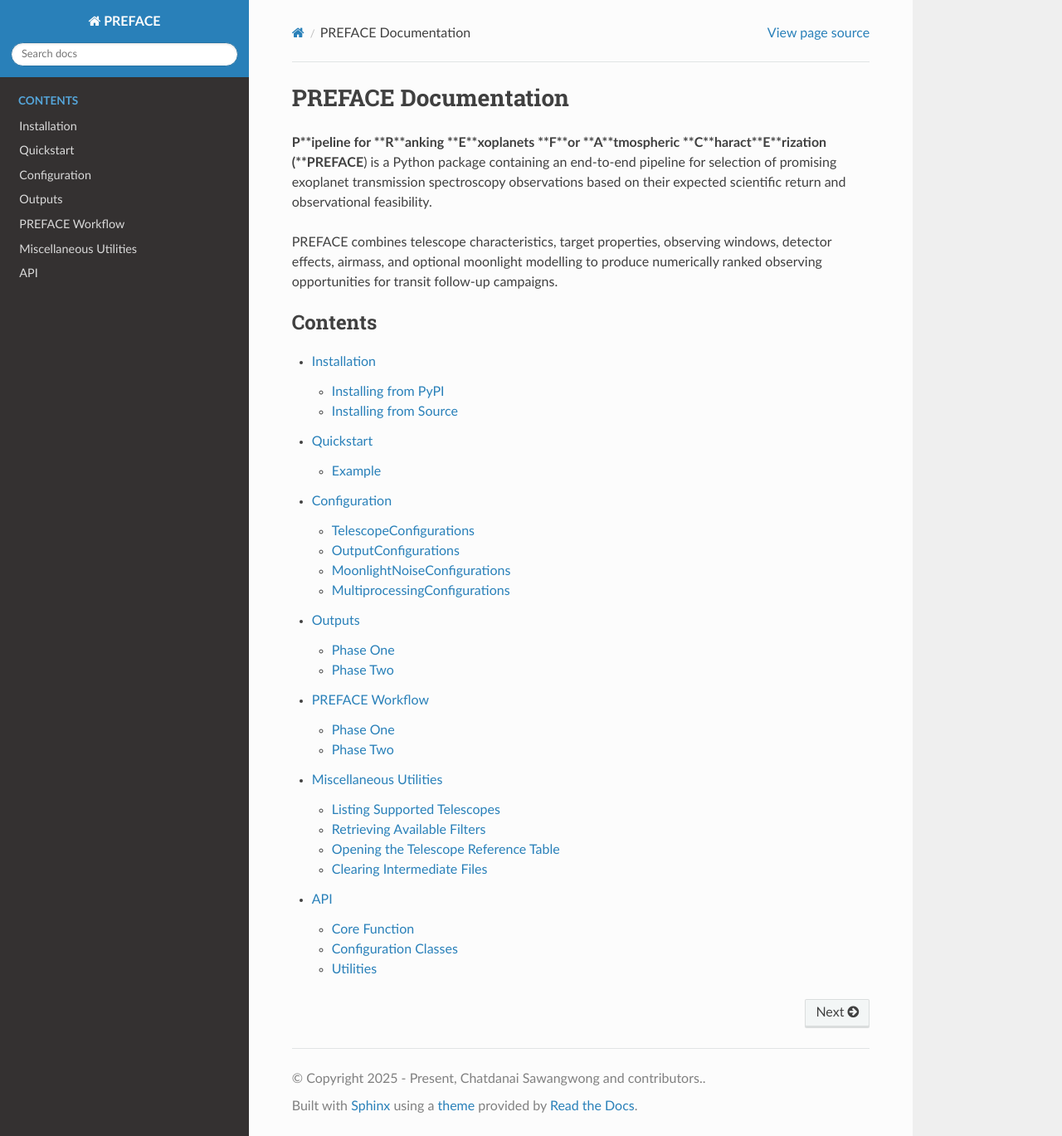
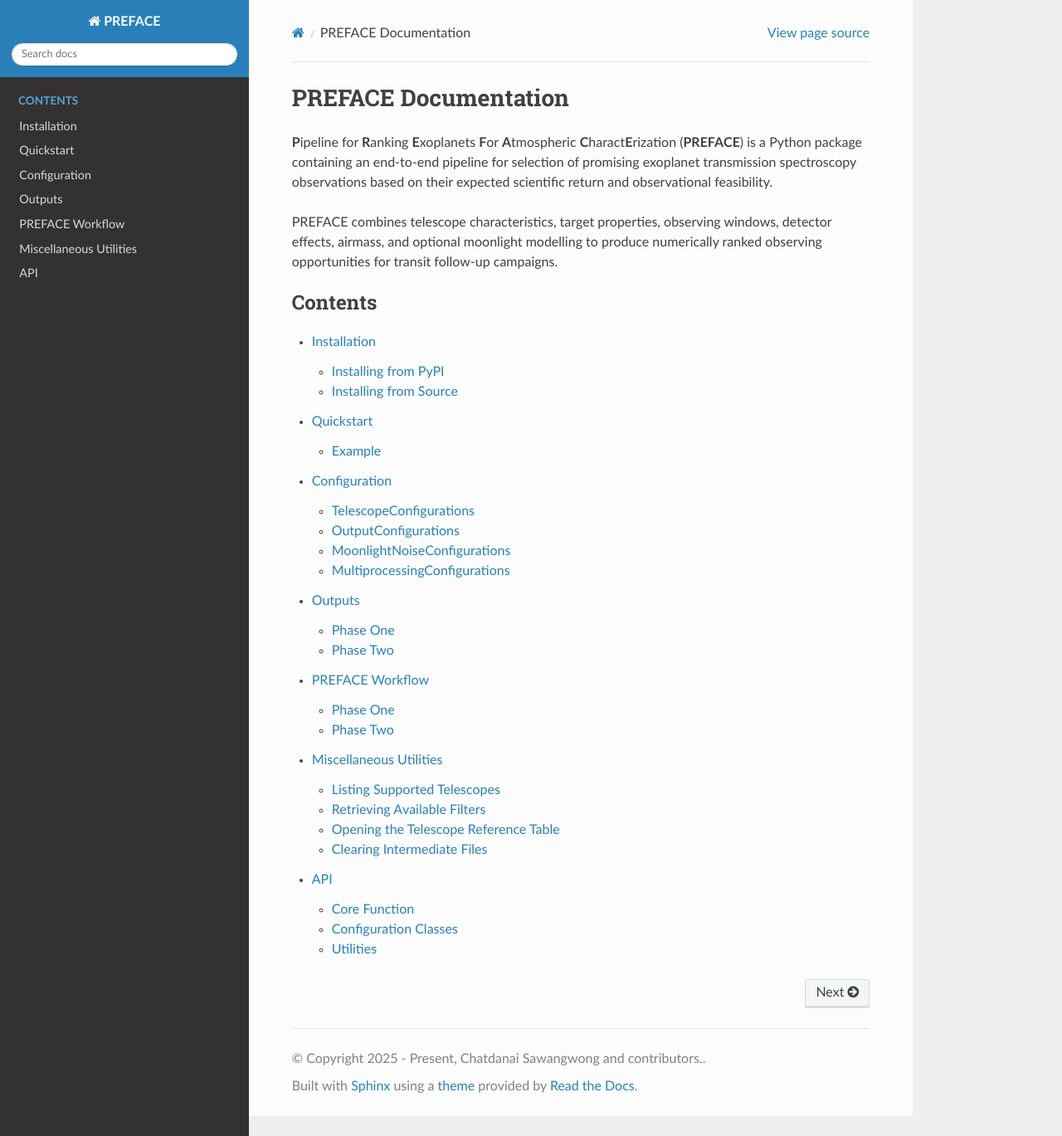
Before and after one commit to chatdanai-s/PREFACE-v2, a Sphinx documentation site: the page built from docs/index.rst, in a window 1280 px wide and 1369 px high. Shown: the whole window at 83% size. Built offline with Sphinx 7.4.7 and the Read the Docs theme 3.1.0, drawn with Linux system fonts in a browser that asks for light colours.

Commit message:
Doc figure clarity improvements

```diff
--- a/docs/index.rst
+++ b/docs/index.rst
@@ -1,7 +1,7 @@
 PREFACE Documentation
 =====================
 
-**P**ipeline for **R**anking **E**xoplanets **F**or **A**tmospheric **C**haract**E**rization (**PREFACE**)
+**P**\ ipeline for **R**\ anking **E**\ xoplanets **F**\ or **A**\ tmospheric **C**\ haract\ **E**\ rization (**PREFACE**)
 is a Python package containing an end-to-end pipeline for selection of promising exoplanet transmission
 spectroscopy observations based on their expected scientific return and observational feasibility.
 
```
Also changed, not shown: docs/images/MR_relation.png, docs/images/Rank_vs_TSM.png, 6 other files.
